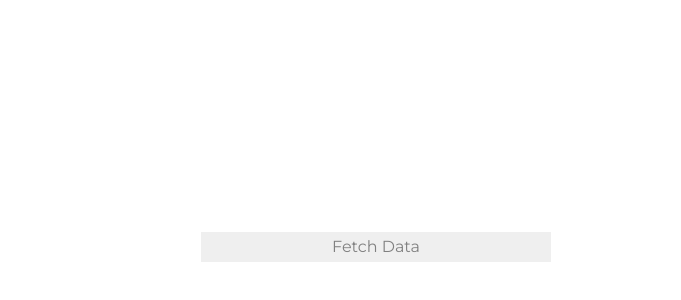
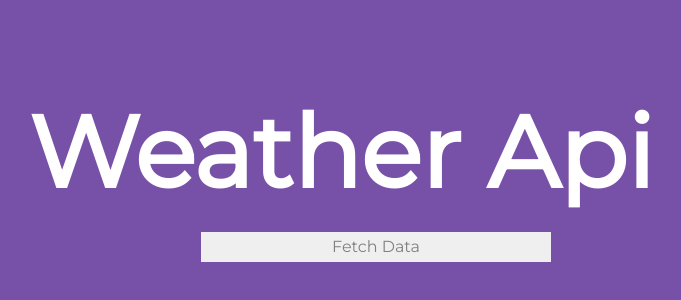
Before and after one commit to naveen-kk4/gmap-website, a plain HTML site: page index.html in a window 1280 px wide. Shown: the part 248-548 px from the top of the page, without its empty margins (299-980 px from the left). Drawn offline with nearby package versions, Linux system fonts and the light colour scheme.

Commit message:
Update style.css

```diff
--- a/style.css
+++ b/style.css
@@ -3,7 +3,7 @@
   padding: 0%;
 }
 body {
-  background-color: white;
+  background-color: rgb(119,81,167);
   font-family: 'Montserrat', sans-serif;
 }
 main {
```
